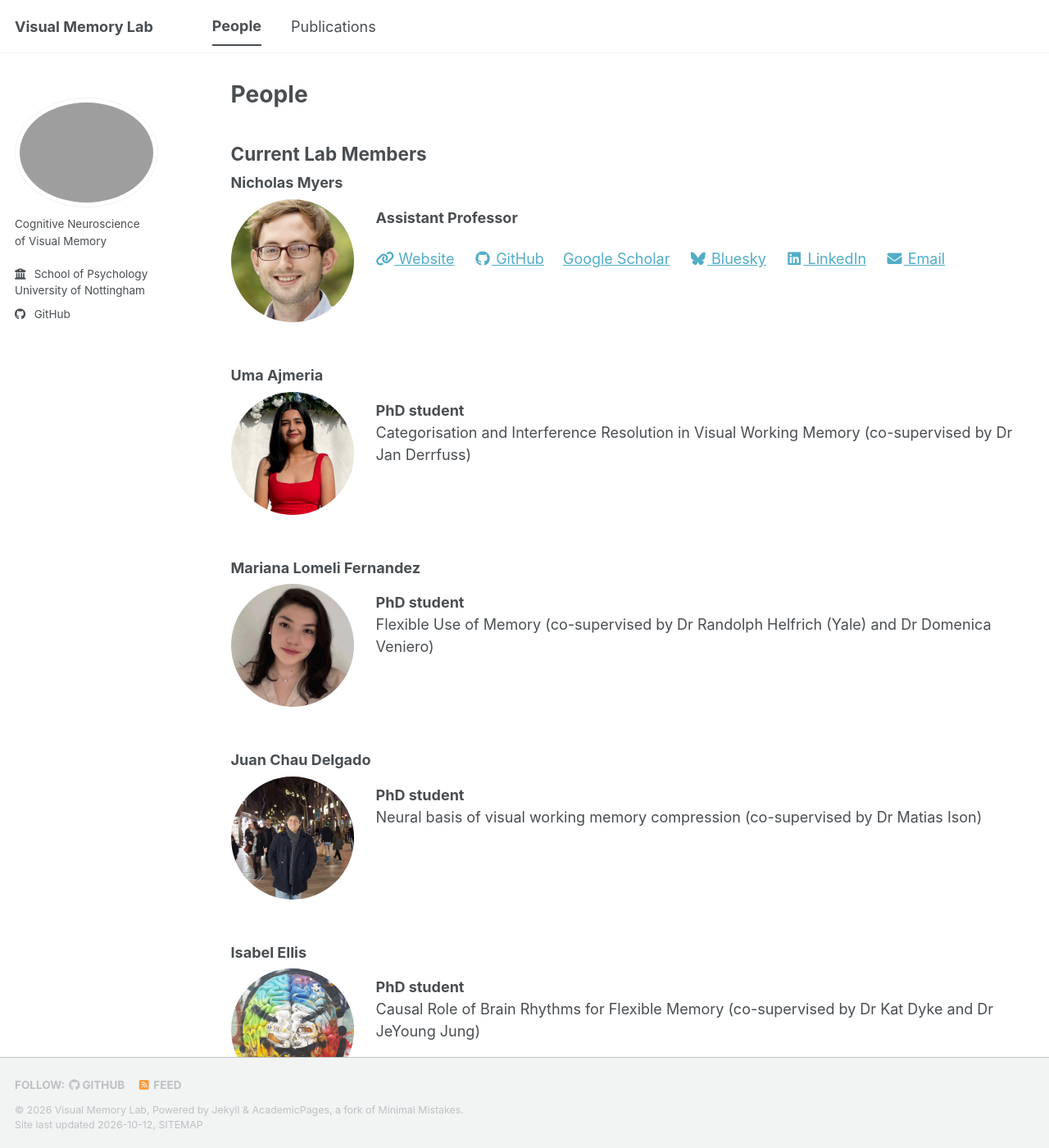
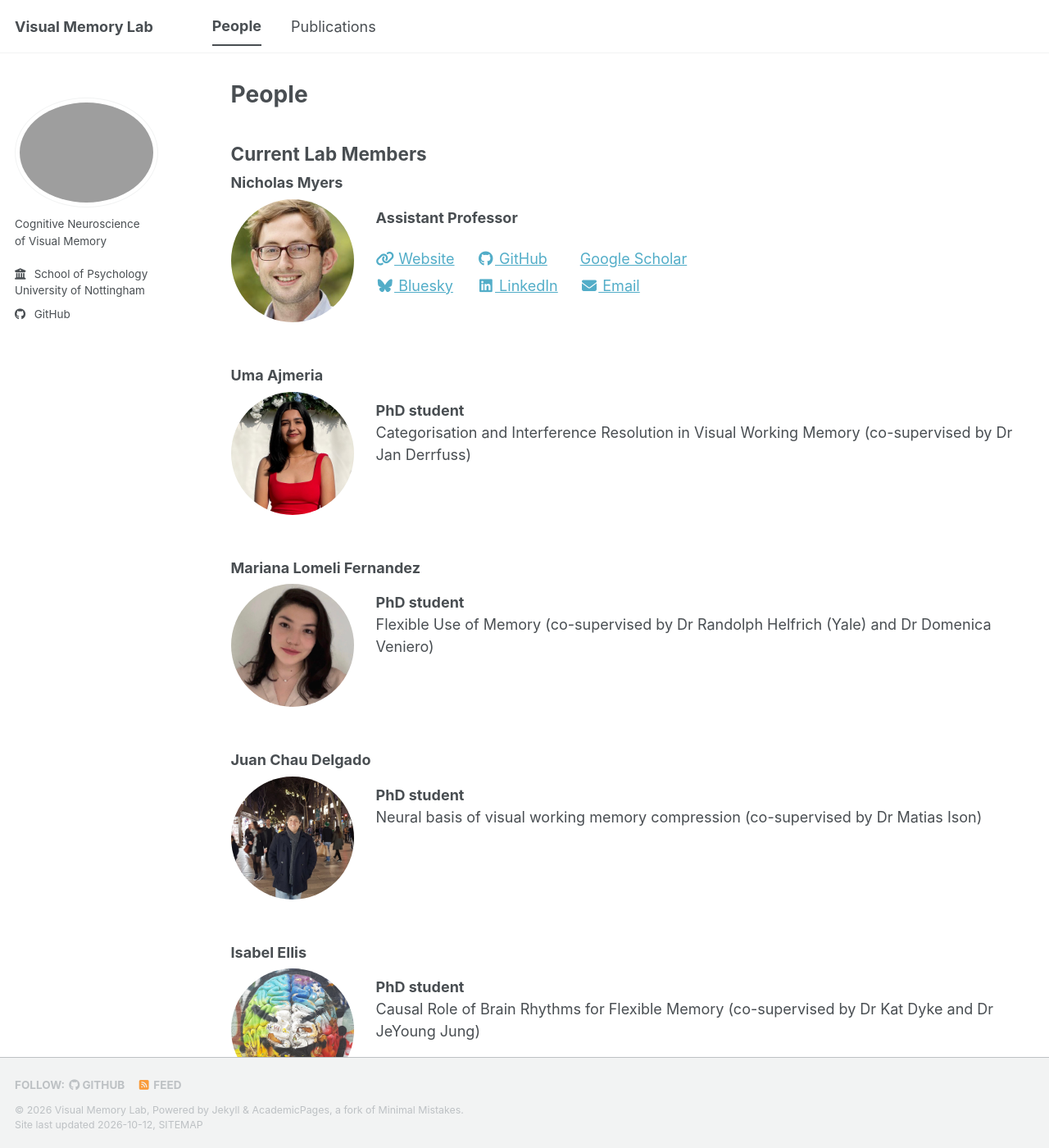
Before and after one commit to visual-memory-lab/visual-memory-lab.github.io, a Jekyll site: the page built from _pages/people.md, in a window 1280 px wide and 1400 px high. Shown: the whole window at 82% size. Built offline with Jekyll 4.4.1, drawn with Linux system fonts in a browser that asks for light colours; a style sheet for code colours, icons or effects is not loaded.

Commit message:
Update lab-member styles for links layout

```diff
--- a/_includes/head/custom.html
+++ b/_includes/head/custom.html
@@ -25,5 +25,7 @@
   .lab-member { display: flow-root; margin-bottom: 2em; }
   .lab-member h3 { margin-top: 0; }
   .lab-member__photo { float: left; width: 150px; height: 150px; object-fit: cover; border-radius: 50%; margin: 0 1.5em 1em 0; }
-  .lab-member__links a { margin-right: 1em; white-space: nowrap; }
+  .lab-member__links { display: grid; grid-template-columns: repeat(3, max-content); gap: 0.3em 1.5em; }
+  .lab-member__links a { white-space: nowrap; }
+  @media (max-width: 500px) { .lab-member__links { grid-template-columns: repeat(2, max-content); } }
 </style>
```
